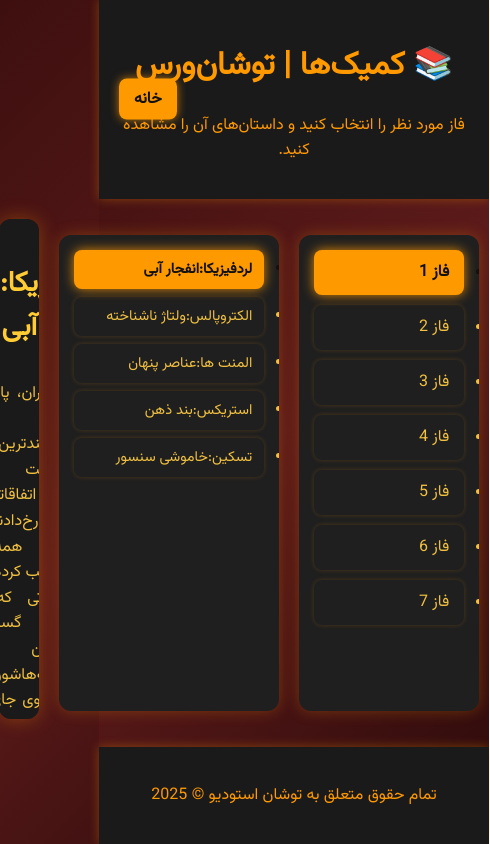
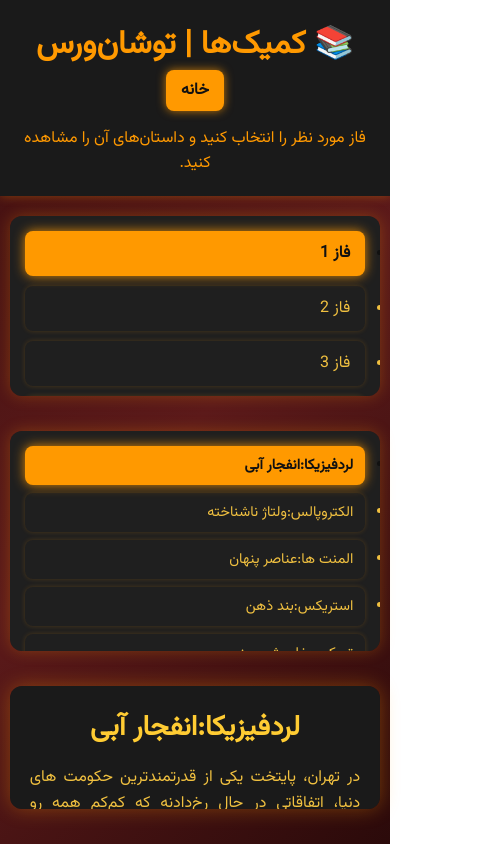
Before and after one commit to khatman0/tooshanverse, a plain HTML site: page comics.html in a window 390 px wide. Shown: the whole page, 490 px wide, since content can reach past the window. Drawn offline with Linux system fonts and the light colour scheme.

Commit message:
Update comics.html

```diff
--- a/comics.html
+++ b/comics.html
@@ -7,9 +7,14 @@
   <link rel="icon" href="favicon.ico" type="image/x-icon" />
   <link href="https://fonts.googleapis.com/css2?family=Vazirmatn&display=swap" rel="stylesheet" />
   <style>
-    * { box-sizing: border-box; }
+  * {
+  box-sizing: border-box;
+  margin: 0;
+  padding: 0;
+}
+
 html, body {
-      margin: 0; padding: 0; height: 100%;
+  height: 100%;
   font-family: 'Vazirmatn', sans-serif;
   background: linear-gradient(135deg, #3e0f0f, #5c1a1a, #2b0a0a);
   color: #f0c040;
@@ -18,7 +23,8 @@
   flex-direction: column;
   min-height: 100vh;
 }
-    header {
+
+header, footer {
   background-color: #1a1a1a;
   color: #ff9900;
   text-align: center;
@@ -27,13 +33,7 @@
   position: relative;
   z-index: 1;
 }
-    footer {
-      background-color: #1a1a1a;
-      color: #ff9900;
-      text-align: center;
-      padding: 20px 15px;
-      box-shadow: 0 0 10px #ff990055;
-    }
+
 .home-button {
   position: absolute;
   left: 20px;
@@ -46,10 +46,13 @@
   text-decoration: none;
   font-weight: bold;
   box-shadow: 0 0 10px #ff9900bb;
-      transition: background-color 0.3s ease;
+  transition: all 0.3s ease;
   user-select: none;
 }
-    .home-button:hover { background-color: #e68a00; }
+.home-button:hover {
+  background-color: #e68a00;
+  transform: translateY(-50%) scale(1.05);
+}
 
 main {
   flex-grow: 1;
@@ -59,6 +62,7 @@
   display: flex;
   gap: 20px;
   min-height: 400px;
+  transition: all 0.3s ease;
 }
 
 #phaseList, #storyList {
@@ -68,20 +72,21 @@
   padding: 15px;
   user-select: none;
   overflow-y: auto;
-      max-height: 500px;
 }
-    #phaseList { flex: 0 0 180px; }
-    #storyList { flex: 0 0 220px; }
+
+#phaseList { flex: 0 0 180px; max-height: 500px; }
+#storyList { flex: 0 0 220px; max-height: 500px; font-size: 14.5px; }
 
 #phaseList li, #storyList li {
   padding: 10px 15px;
   margin-bottom: 10px;
   cursor: pointer;
   border-radius: 8px;
-      transition: background-color 0.3s ease;
+  transition: all 0.3s ease;
   box-shadow: 0 0 5px #ff990033;
 }
-    #storyList li { font-size: 14.5px; padding: 8px 12px; margin-bottom: 8px; }
+
+#storyList li { padding: 8px 12px; margin-bottom: 8px; }
 
 #phaseList li.active, #phaseList li:hover,
 #storyList li.active, #storyList li:hover {
@@ -102,7 +107,9 @@
   display: flex;
   flex-direction: column;
   align-items: center;
+  transition: all 0.3s ease;
 }
+
 #storyTitle {
   font-size: 28px;
   font-weight: bold;
@@ -110,6 +117,7 @@
   color: #ffcc33;
   text-align: center;
 }
+
 #storyCover {
   max-width: 100%;
   max-height: 300px;
@@ -119,6 +127,7 @@
   display: none;
   object-fit: contain;
 }
+
 #storyText {
   font-size: 16px;
   line-height: 1.6;
@@ -127,16 +136,15 @@
   white-space: pre-wrap;
 }
 
-    max-width: 900px {
+/* ریسپانسیو */
+@media (max-width: 900px) {
   main {
     flex-direction: column;
-        flex-grow: 1;
     min-height: 0;
   }
   #phaseList, #storyList, #storyContent {
+    width: 100%;
     max-height: none;
-        flex: none;
-        width: 100%;
     margin-bottom: 15px;
   }
   #storyContent { order: 3; }
@@ -146,16 +154,12 @@
     display: inline-block;
     margin-bottom: 15px;
   }
-    }
-    max-width: 900px {
-  footer {
-    display: none;
-  }
-}
-    max-width: 900px {
   #storyList {
     max-height: 300px;
     overflow-y: auto;
+  }
+  footer {
+    display: none;
   }
 }
   </style>
```
Lines whose indentation alone changed are shown as unchanged.
